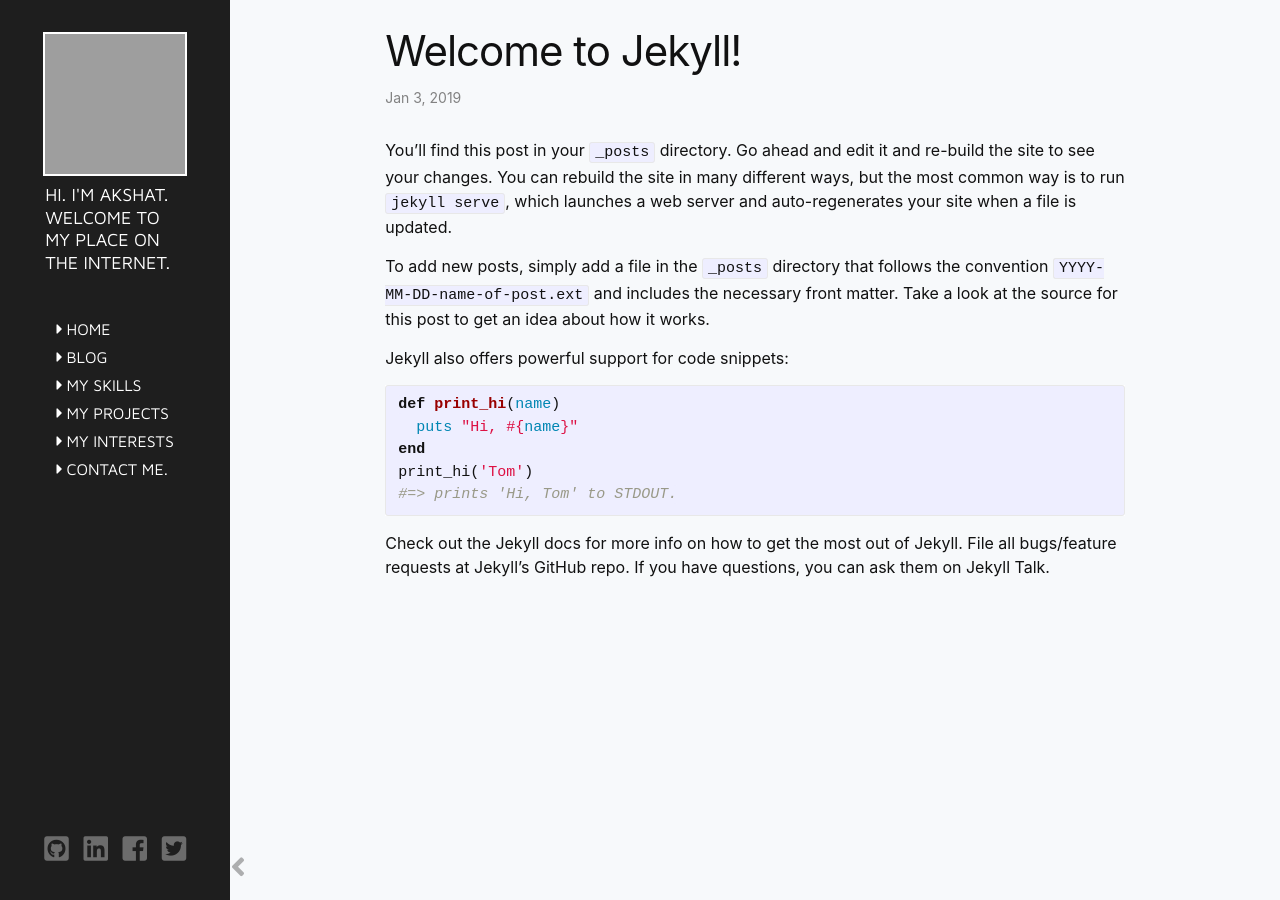
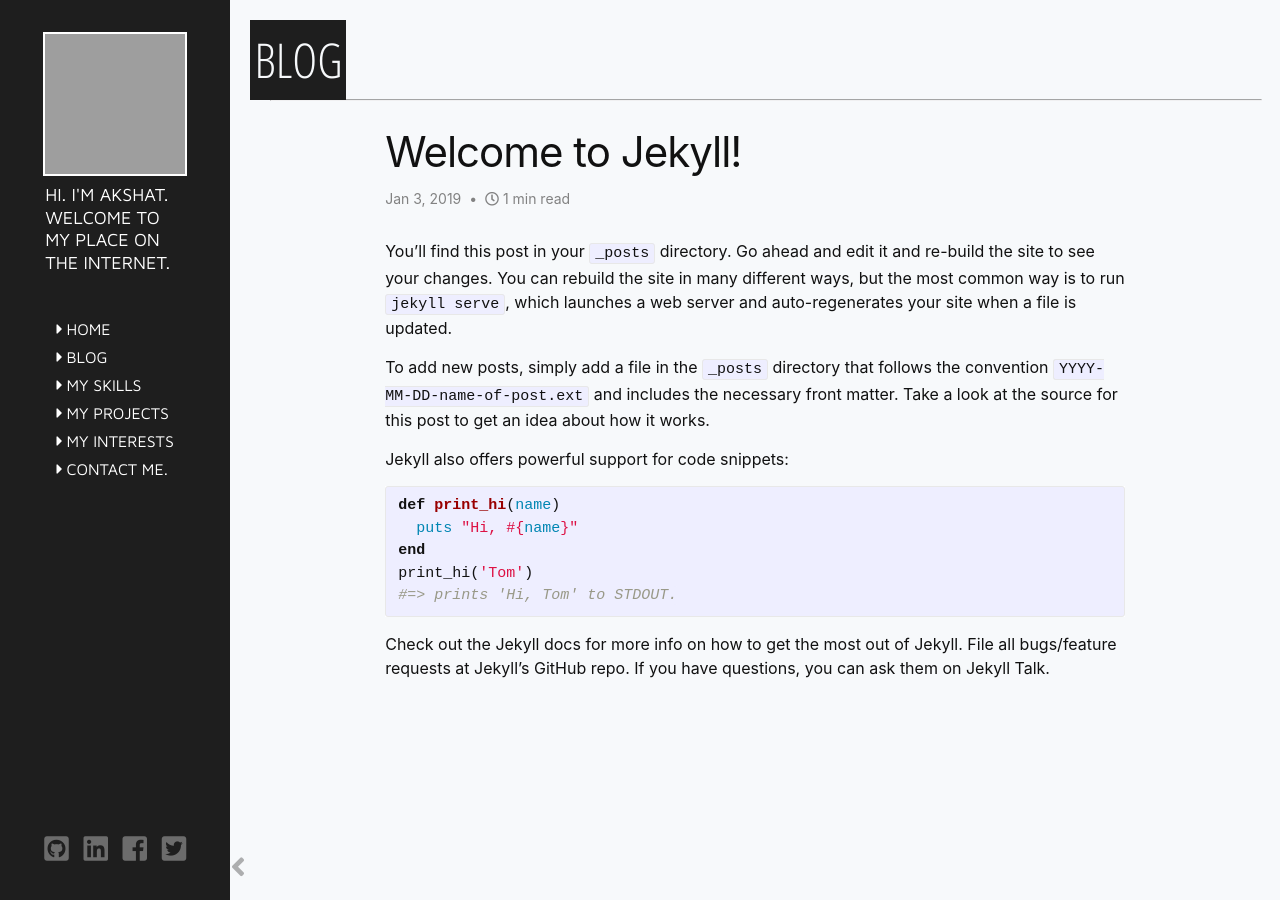
Before and after one commit to akshat157/blog, a Jekyll site: the page built from _posts/2019-01-03-first-post.markdown, in a window 1280 px wide. Built offline with Jekyll 4.4.1, drawn with Linux system fonts in a browser that asks for light colours; nearby versions of some CDN libraries; grey boxes are pictures that could not be loaded.

Commit message:
add necessary classes/styles

```diff
--- a/_layouts/default.html
+++ b/_layouts/default.html
@@ -10,14 +10,18 @@
     {%- include header.html -%}
 
     <div id="content" class="content">
+      <div class="div-main">
+        <div id="blog" class="label-1">Blog</div>
+        <hr>
         <main id="page-content" class="page-content" aria-label="Content">
           <div class="wrapper">
             {{ content }}
           </div>
+        </main>
+      </div>
       <span id="sidebar-toggle" class="sidebar-toggle">
           <i class="fas fa-angle-left"></i>
       </span>
-      </main>
     </div>
 
     {%- include footer.html -%}
--- a/_layouts/home.html
+++ b/_layouts/home.html
@@ -20,6 +20,7 @@
           <a class="post-link" href="{{ post.url | relative_url }}">
             {{ post.title | escape }}
           </a>
+          {%- include read_time.html content=post.content -%}
         </h3>
         {%- if site.show_excerpts -%}
           {{ post.excerpt }}
--- a/_layouts/post.html
+++ b/_layouts/post.html
@@ -9,7 +9,8 @@
       <time class="dt-published" datetime="{{ page.date | date_to_xmlschema }}" itemprop="datePublished">
         {%- assign date_format = site.minima.date_format | default: "%b %-d, %Y" -%}
         {{ page.date | date: date_format }}
-      </time>
+      </time>&nbsp;•&nbsp;{%- include read_time.html -%}
+
       {%- if page.author -%}
         • <span itemprop="author" itemscope itemtype="http://schema.org/Person"><span class="p-author h-card" itemprop="name">{{ page.author }}</span></span>
       {%- endif -%}</p>
```
Lines whose indentation alone changed are shown as unchanged.
